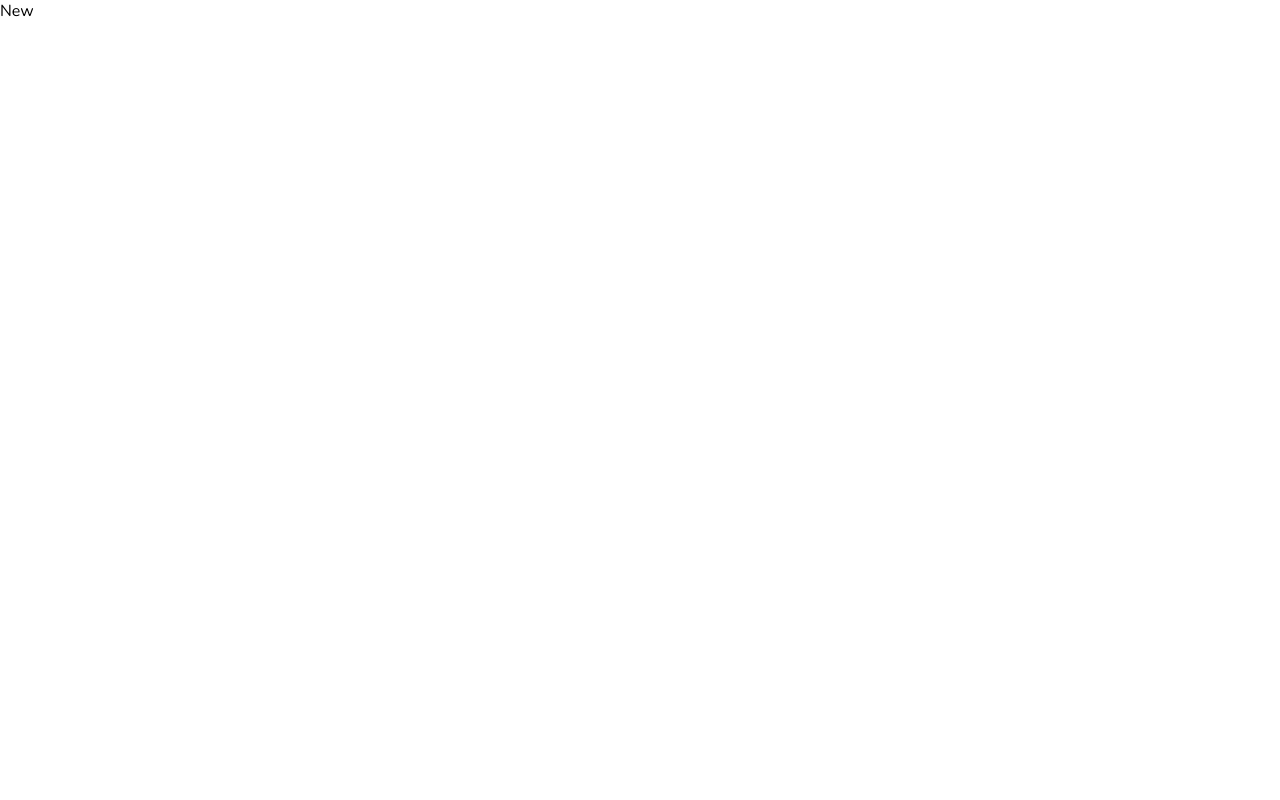
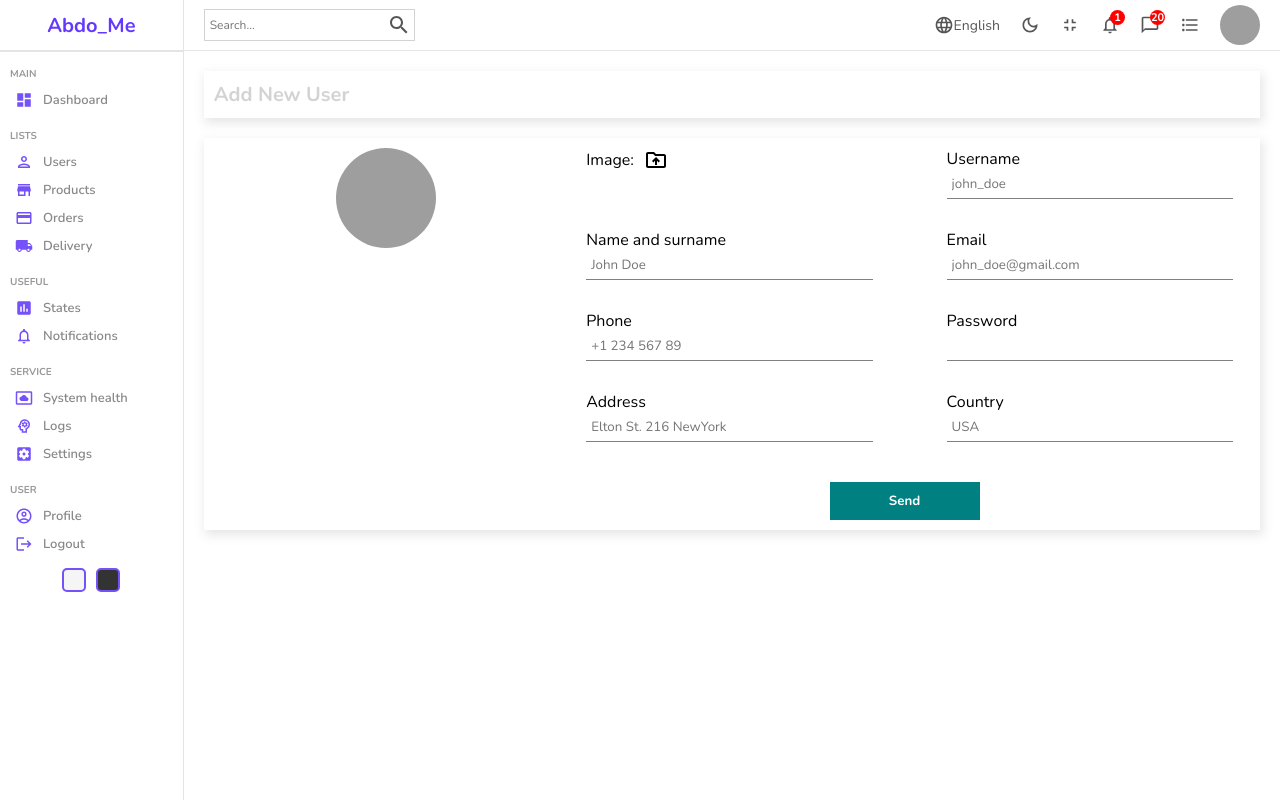
Before and after one commit to Abdo-ME/react-admin-dashboard, a React (Create React App) app: page /users/new in a window 1280 px wide. Built offline with nearby package versions, Linux system fonts and the light colour scheme; grey boxes are pictures that could not be loaded.

Commit message:
add New page and handling links for Users and Products

```diff
--- a/public/index.html
+++ b/public/index.html
@@ -14,6 +14,7 @@
       *{
         font-family: 'Nunito',sans-serif;
         margin: 0;
+        text-decoration: none;
       }
     </style>
     <title>React Admin App</title>
--- a/src/App.js
+++ b/src/App.js
@@ -2,8 +2,9 @@
 import {
   BrowserRouter,
   Routes,
-  Route,
+  Route
 } from "react-router-dom";
+import {userInputs,productInputs} from "./formSource"
 
 
 import Home from "./pages/home/Home";
@@ -21,14 +22,14 @@
           <Route index element={<Home/>}/>
           <Route path="login" element={ <Login/> } />
           <Route path="users">
-            <Route index element={<List />} />
-            <Route path=":userId" element ={<Single/>}/>
-            <Route path="new" element ={<New/>}/>
+            <Route index element={<List title='Add New User' />} />
+              <Route path=":userId" element={<Single />} />
+            <Route path="new" element ={<New inputs={userInputs} title='Add New User' />}/>
           </Route>
           <Route path="products">
-            <Route index element={<List />} />
+            <Route index element={<List title='Add New Product' />} />
             <Route path=":productId" element ={<Single/>}/>
-            <Route path="new" element ={<New/>}/>
+            <Route path="new" element ={<New inputs={productInputs} title='Add New Product'/>}/>
           </Route>
         </Route>
       </Routes>
--- a/src/components/dataTable/DataTable.js
+++ b/src/components/dataTable/DataTable.js
@@ -1,10 +1,12 @@
 import './dataTable.scss'
 import { DataGrid } from '@mui/x-data-grid';
 import { userColumns, userRows } from "../../datatablesource";
+import { Link } from 'react-router-dom';
 
 
 
-const DataTable = () => {
+const DataTable = ({ title ,pathName}) => {
+
     const actionCollumn = [
         {
             field: "action",
@@ -13,7 +15,9 @@
             renderCell: () => {
                 return (
                     <div className="cellAction">
+                        <Link to="/users/test">
                         <div className="viewButton">View</div>
+                        </Link>
                         <div className="deleteButton">Delete</div>
                     </div>
                 )
@@ -22,7 +26,13 @@
     ]
 return (
     <div className='dataTable'>
-        <DataGrid
+        <div className="datatableTitle">
+                {title}
+            <Link to={`/${pathName}/new`} className='link'>
+                Add New
+            </Link>
+        </div>
+        <DataGrid className="datagrid"
         rows={userRows}
         columns={userColumns.concat(actionCollumn)}
         pageSize={8}
--- a/src/components/sidebar/sidebar.js
+++ b/src/components/sidebar/sidebar.js
@@ -15,7 +15,13 @@
 import SettingsApplicationsIcon from '@mui/icons-material/SettingsApplications';
 import AccountCircleOutlinedIcon from '@mui/icons-material/AccountCircleOutlined';
 import LogoutIcon from '@mui/icons-material/Logout';
-
+// import {
+//   DashboardIcon, PersonOutlinedIcon, StoreIcon
+//   , CreditCardIcon, LocalShippingIcon, InsertChartIcon, NotificationsNoneIcon,
+//   SettingsSystemDaydreamIcon, PsychologyOutlinedIcon,
+//   SettingsApplicationsIcon, AccountCircleOutlinedIcon, LogoutIcon
+// }
+//   from '@mui/icons-material'
 
 
 
@@ -24,69 +30,92 @@
   return (
     <div className="sidebar">
       <div className="top">
+      <Link to="/">
         <span className="logo">Abdo_Me</span>
+      </Link>
       </div>
       <hr />
       <div className="center">
         <ul>
           <p className="title">MAIN</p>
+            <Link to="/">
           <li>
-          <Link to="/"></Link>
-          <DashboardIcon className="icon" />
-            <span>Dashboard</span>
+              <DashboardIcon className="icon" />
+              <span>Dashboard</span>
           </li>
+            </Link>
           <p className="title">LISTS</p>
+          <Link to="/users">
 
           <li>
             <PersonOutlinedIcon className="icon" />
             <span>Users</span>
           </li>
+            </Link>
+            <Link to="/products">
+
           <li>
             <StoreIcon className="icon" />
             <span>Products</span>
           </li>
+          </Link>
+          <Link to="/orders">
           <li>
             <CreditCardIcon className="icon" />
             <span>Orders</span>
           </li>
+          </Link>
+          <Link to="/delivery">
           <li>
             <LocalShippingIcon className="icon" />
             <span>Delivery</span>
           </li>
+          </Link>
           <p className="title">USEFUL</p>
-
+          <Link to="/ states">
           <li>
             <InsertChartIcon className="icon" />
             <span>States</span>
           </li>
+          </Link>
+          <Link to="/notifications">
           <li>
             <NotificationsNoneIcon className="icon" />
             <span>Notifications</span>
           </li>
+          </Link>
           <p className="title">SERVICE</p>
-
+          <Link to="/">
           <li>
             <SettingsSystemDaydreamIcon className="icon" />
             <span>System health</span>
           </li>
+          </Link>
+          <Link to="/">
           <li>
             <PsychologyOutlinedIcon className="icon" />
             <span>Logs</span>
           </li>
+          </Link>
+          <Link to="/">
           <li>
             <SettingsApplicationsIcon className="icon" />
             <span>Settings</span>
           </li>
+          </Link>
           <p className="title">USER</p>
-
+          <Link to="/">
           <li>
             <AccountCircleOutlinedIcon className="icon" />
             <span>Profile</span>
           </li>
+          </Link>
+          <Link to="/">
           <li>
             <LogoutIcon className="icon" />
             <span>Logout</span>
           </li>
+          </Link>
         </ul>
       </div>
       <div className="bottom">
--- /dev/null
+++ b/src/formSource.js
@@ -0,0 +1,76 @@
+export const userInputs = [
+    {
+      id: 1,
+      label: "Username",
+      type: "text",
+      placeholder: "john_doe",
+    },
+    {
+      id: 2,
+      label: "Name and surname",
+      type: "text",
+      placeholder: "John Doe",
+    },
+    {
+      id: 3,
+      label: "Email",
+      type: "mail",
+      placeholder: "john_doe@gmail.com",
+    },
+    {
+      id: 4,
+      label: "Phone",
+      type: "text",
+      placeholder: "+1 234 567 89",
+    },
+    {
+      id: 5,
+      label: "Password",
+      type: "password",
+    },
+    {
+      id: 6,
+      label: "Address",
+      type: "text",
+      placeholder: "Elton St. 216 NewYork",
+    },
+    {
+      id: 7,
+      label: "Country",
+      type: "text",
+      placeholder: "USA",
+    },
+  ];
+
+  export const productInputs = [
+    {
+      id: 1,
+      label: "Title",
+      type: "text",
+      placeholder: "Apple Macbook Pro",
+    },
+    {
+      id: 2,
+      label: "Description",
+      type: "text",
+      placeholder: "Description",
+    },
+    {
+      id: 3,
+      label: "Category",
+      type: "text",
+      placeholder: "Computers",
+    },
+    {
+      id: 4,
+      label: "Price",
+      type: "text",
+      placeholder: "100",
+    },
+    {
+      id: 5,
+      label: "Stock",
+      type: "text",
+      placeholder: "in stock",
+    },
+  ];
--- a/src/pages/list/List.js
+++ b/src/pages/list/List.js
@@ -1,14 +1,17 @@
+import { useLocation } from "react-router-dom"
 import DataTable from "../../components/dataTable/DataTable"
 import Navbar from "../../components/navbar/Navbar"
 import Sidebar from "../../components/sidebar/Sidebar"
 import "./list.scss"
 const List = () => {
+  const pathName = useLocation().pathname.slice(1)
+
   return (
     <div className="list">
       <Sidebar />
       <div className="listContainer">
         <Navbar />
-          <DataTable />
+          <DataTable title={pathName ==="users"?"Add New User":"Add New Products"} pathName={pathName} />
       </div>
 
     </div>
--- a/src/pages/new/New.js
+++ b/src/pages/new/New.js
@@ -1,8 +1,58 @@
-import "./new.scss"
-const New = () => {
+import "./new.scss";
+import Sidebar from "../../components/sidebar/Sidebar";
+import Navbar from "../../components/navbar/Navbar";
+import DriveFolderUploadOutlinedIcon from "@mui/icons-material/DriveFolderUploadOutlined";
+import { useState } from "react";
+
+const New = ({ inputs, title }) => {
+  const [file, setFile] = useState("");
+
   return (
-    <div>New</div>
-  )
-}
+    <div className="new">
+      <Sidebar />
+      <div className="newContainer">
+        <Navbar />
+        <div className="top">
+          <h1>{title}</h1>
+        </div>
+        <div className="bottom">
+          <div className="left">
+            <img
+              src={
+                file
+                  ? URL.createObjectURL(file)
+                  : "https://icon-library.com/images/no-image-icon/no-image-icon-0.jpg"
+              }
+              alt=""
+            />
+          </div>
+          <div className="right">
+            <form>
+              <div className="formInput">
+                <label htmlFor="file">
+                  Image: <DriveFolderUploadOutlinedIcon className="icon" />
+                </label>
+                <input
+                  type="file"
+                  id="file"
+                  onChange={(e) => setFile(e.target.files[0])}
+                  style={{ display: "none" }}
+                />
+              </div>
 
-export default New
+              {inputs.map((input) => (
+                <div className="formInput" key={input.id}>
+                  <label>{input.label}</label>
+                  <input type={input.type} placeholder={input.placeholder} />
+                </div>
+              ))}
+              <button>Send</button>
+            </form>
+          </div>
+        </div>
+      </div>
+    </div>
+  );
+};
+
+export default New;
--- a/src/pages/new/new.scss
+++ b/src/pages/new/new.scss
@@ -0,0 +1,77 @@
+.new {
+    width: 100%;
+    display: flex;
+
+    .newContainer {
+      flex: 6;
+
+      .top,
+      .bottom {
+        -webkit-box-shadow: 2px 4px 10px 1px rgba(0, 0, 0, 0.47);
+        box-shadow: 2px 4px 10px 1px rgba(201, 201, 201, 0.47);
+        padding: 10px;
+        margin: 20px;
+        display: flex;
+
+        h1 {
+          color: lightgray;
+          font-size: 20px;
+        }
+
+        .left {
+          flex: 1;
+          text-align: center;
+
+          img {
+            width: 100px;
+            height: 100px;
+            border-radius: 50%;
+            object-fit: cover;
+          }
+        }
+
+        .right {
+          flex: 2;
+
+          form {
+            display: flex;
+            flex-wrap: wrap;
+            gap: 30px;
+            justify-content: space-around;
+
+            .formInput {
+              width: 40%;
+
+              label {
+                display: flex;
+                align-items: center;
+                gap: 10px;
+
+                .icon {
+                  cursor: pointer;
+                }
+              }
+
+              input {
+                width: 100%;
+                padding: 5px;
+                border: none;
+                border-bottom: 1px solid gray;
+              }
+            }
+
+            button {
+              width: 150px;
+              padding: 10px;
+              border: none;
+              background-color: teal;
+              color: white;
+              font-weight: bold;
+              cursor: pointer;
+              margin-top: 10px;
+            }
+          }
+        }
+      }
+    }
+  }
--- a/src/pages/single/Single.js
+++ b/src/pages/single/Single.js
@@ -5,6 +5,7 @@
 import List from "../../components/table/Table";
 
 const Single = () => {
+
   return (
     <div className="single">
       <Sidebar />
```
Also changed, not shown: src/components/dataTable/dataTable.scss (+35 -8 lines).
